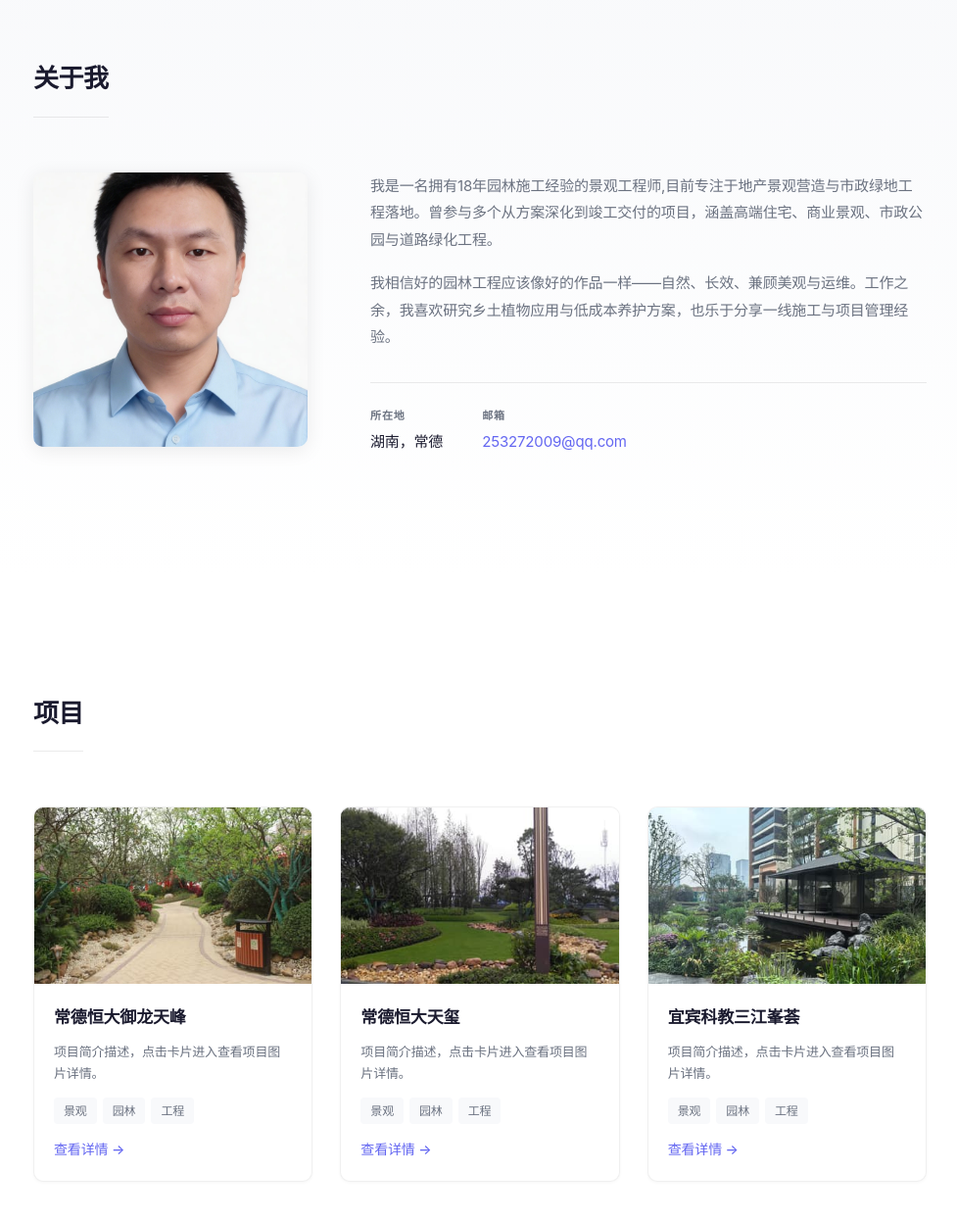
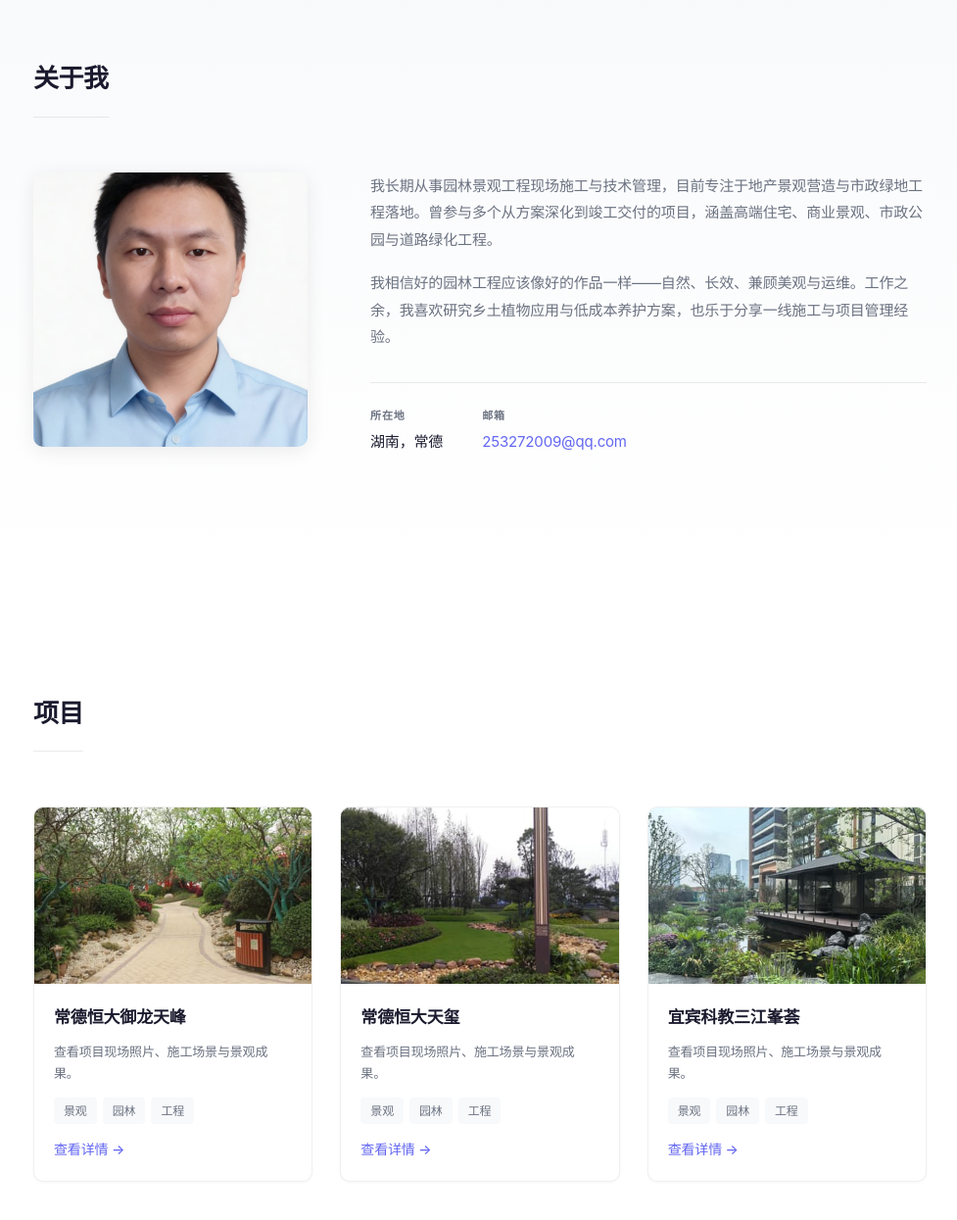
Before and after one commit to rayjun522/personal-website, a website: page index.html in a window 1280 px wide. Shown: the part 863-2108 px from the top of the page at 98% size, without its empty margins (150-1127 px from the left). Drawn offline with Linux system fonts and the light colour scheme.

Commit message:
Improve engineering portfolio positioning and remove placeholder project copy (#1)

```diff
--- a/index.html
+++ b/index.html
@@ -3,8 +3,8 @@
 <head>
   <meta charset="UTF-8">
   <meta name="viewport" content="width=device-width, initial-scale=1.0">
-  <meta name="description" content="城市耕夫 | 园林景观工程师">
-  <title>城市耕夫 | 园林景观工程师</title>
+  <meta name="description" content="雷其军的园林景观工程作品集，展示真实参与的住宅景观、样板区、市政绿化等项目与现场实践。">
+  <title>雷其军 | 园林景观工程作品集</title>
   <link rel="stylesheet" href="css/style.css">
 </head>
 <body>
@@ -39,7 +39,7 @@
       <div class="container">
         <p class="hero-greeting animate">你好，我是</p>
         <h1 class="hero-name animate">雷其军</h1>
-        <p class="hero-title animate">园林景观工程师</p>
+        <p class="hero-title animate">园林景观工程 · 施工管理与技术实践</p>
         <p class="hero-desc animate">
           专注于打造自然、生态的景观工程。<br>
           热爱乡土植物，用匠心打造可持续的人居自然环境。
@@ -60,7 +60,7 @@
           </div>
           <div class="about-text">
             <p>
-              我是一名拥有18年园林施工经验的景观工程师,目前专注于地产景观营造与市政绿地工程落地。曾参与多个从方案深化到竣工交付的项目，涵盖高端住宅、商业景观、市政公园与道路绿化工程。
+              我长期从事园林景观工程现场施工与技术管理，目前专注于地产景观营造与市政绿地工程落地。曾参与多个从方案深化到竣工交付的项目，涵盖高端住宅、商业景观、市政公园与道路绿化工程。
             </p>
             <p>
               我相信好的园林工程应该像好的作品一样——自然、长效、兼顾美观与运维。工作之余，我喜欢研究乡土植物应用与低成本养护方案，也乐于分享一线施工与项目管理经验。
@@ -91,7 +91,7 @@
             </div>
             <div class="project-info">
               <h3 class="project-title">常德恒大御龙天峰</h3>
-              <p class="project-desc">项目简介描述，点击卡片进入查看项目图片详情。</p>
+              <p class="project-desc">查看项目现场照片、施工场景与景观成果。</p>
               <div class="project-tags"><span>景观</span><span>园林</span><span>工程</span></div>
               <div class="project-links"><span class="project-link">查看详情 &rarr;</span></div>
             </div>
@@ -103,7 +103,7 @@
             </div>
             <div class="project-info">
               <h3 class="project-title">常德恒大天玺</h3>
-              <p class="project-desc">项目简介描述，点击卡片进入查看项目图片详情。</p>
+              <p class="project-desc">查看项目现场照片、施工场景与景观成果。</p>
               <div class="project-tags"><span>景观</span><span>园林</span><span>工程</span></div>
               <div class="project-links"><span class="project-link">查看详情 &rarr;</span></div>
             </div>
@@ -115,7 +115,7 @@
             </div>
             <div class="project-info">
               <h3 class="project-title">宜宾科教三江峯荟</h3>
-              <p class="project-desc">项目简介描述，点击卡片进入查看项目图片详情。</p>
+              <p class="project-desc">查看项目现场照片、施工场景与景观成果。</p>
               <div class="project-tags"><span>景观</span><span>园林</span><span>工程</span></div>
               <div class="project-links"><span class="project-link">查看详情 &rarr;</span></div>
             </div>
@@ -134,7 +134,7 @@
             <svg width="20" height="20" viewBox="0 0 24 24" fill="none" stroke="currentColor" stroke-width="2"><rect x="2" y="4" width="20" height="16" rx="2"/><path d="M22 4L12 13 2 4"/></svg>
             253272009@qq.com
           </a>
-          <a href="https://github.com" target="_blank" rel="noopener" class="contact-link">
+          <a href="https://github.com/rayjun522/personal-website" target="_blank" rel="noopener" class="contact-link">
             <svg width="20" height="20" viewBox="0 0 24 24" fill="none" stroke="currentColor" stroke-width="2"><path d="M9 19c-5 1.5-5-2.5-7-3m14 6v-3.87a3.37 3.37 0 00-.94-2.61c3.14-.35 6.44-1.54 6.44-7A5.44 5.44 0 0020 4.77 5.07 5.07 0 0019.91 1S18.73.65 16 2.48a13.38 13.38 0 00-7 0C6.27.65 5.09 1 5.09 1A5.07 5.07 0 005 4.77a5.44 5.44 0 00-1.5 3.78c0 5.42 3.3 6.61 6.44 7A3.37 3.37 0 009 18.13V22"/></svg>
             GitHub
           </a>
```
